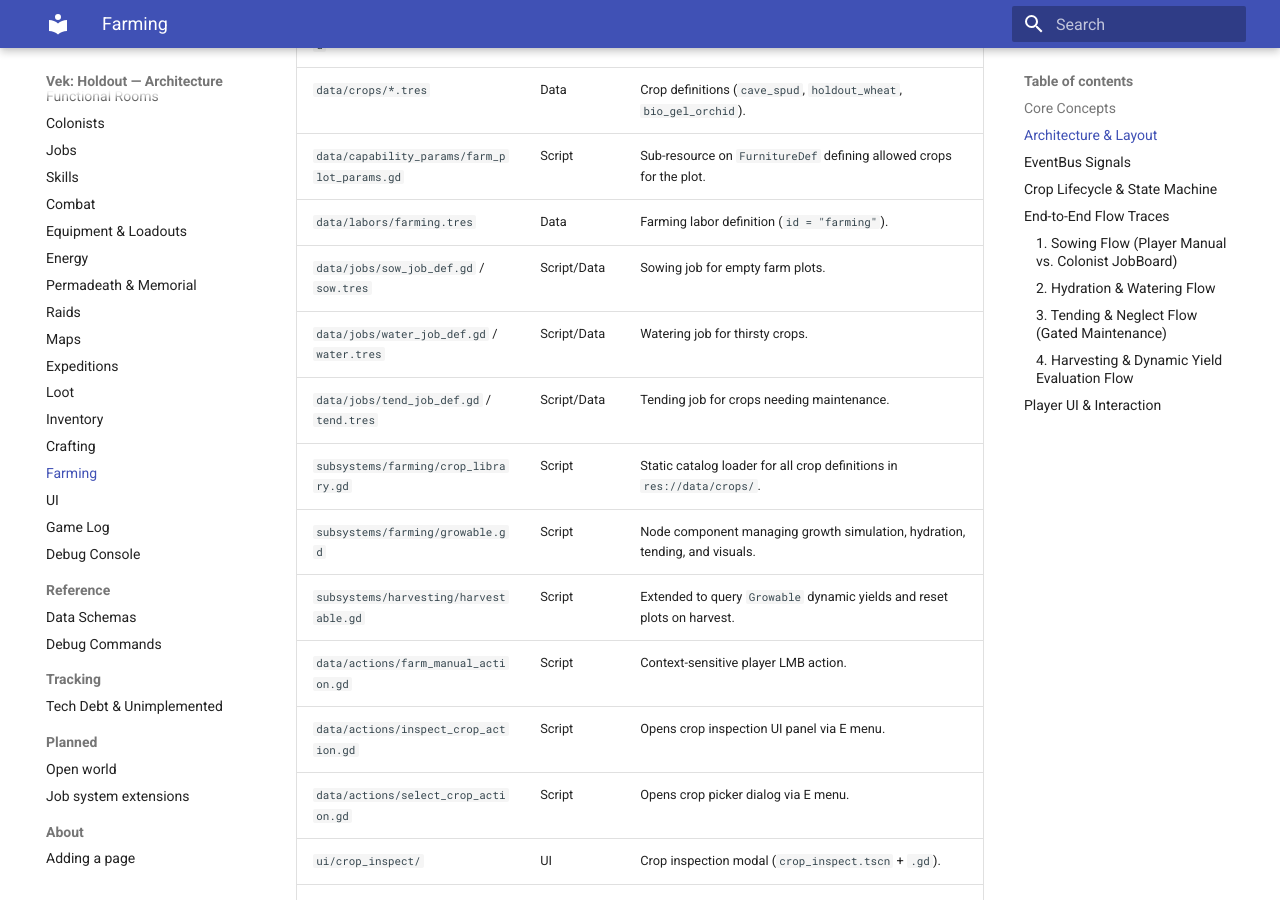
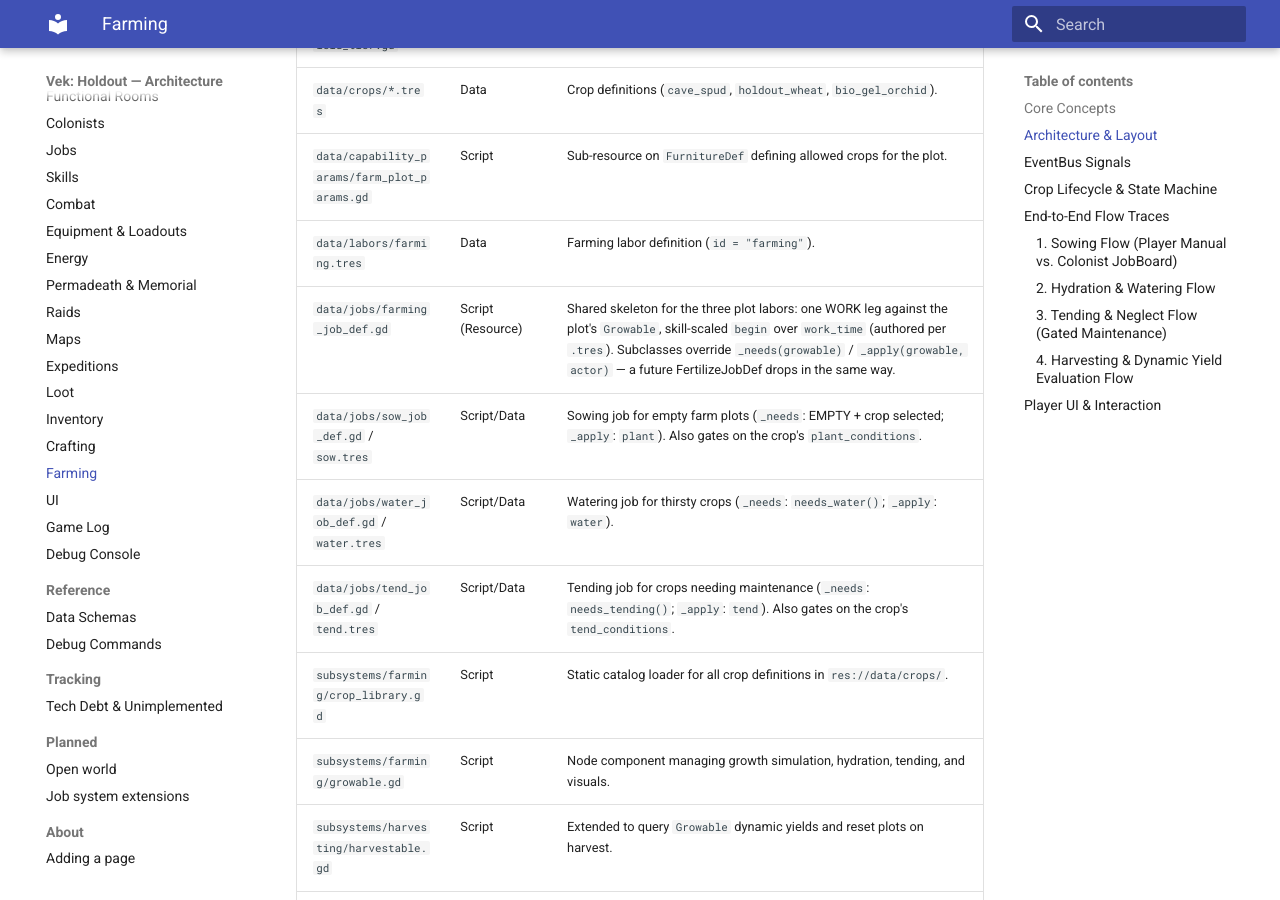
Before and after one commit to gdgonzaga/vek-holdout, an MkDocs documentation site: the page built from docs/architecture/farming.md, in a window 1280 px wide and 900 px high, scrolled down 1125 px. Built offline with MkDocs 1.6.1 and Material for MkDocs 9.7.7, drawn with Linux system fonts in a browser that asks for light colours.

Commit message:
refactor(farming): FarmingJobDef base for Sow/Water/Tend
Sow/Water/Tend JobDefs were 90% copy-paste: byte-identical
_growable_from helpers, identical get_next_leg/begin/should_close
shapes — only the needs-predicate, the completion call, and a base-time
literal differed. Every new plot labor (FertilizeJobDef is deferred in
job-extensions.md) would have added another copy.

FarmingJobDef now owns the shared one-WORK-leg skeleton; the subclasses
override just _needs(growable) and _apply(growable, actor) (plus their
existing meets_requirements condition gates). The base times move from
script literals (2.0/2.0/3.0) into an @export work_time authored in the
.tres files — content values belong in data (AGENTS.md rule 1); a new
test pins the .tres values through the skill-scaled begin.

Note: new class_name registration requires an editor import pass to
reach .godot's global class cache (already run locally).

Affected suites green: farming 11/11, jobs 19/19.

```diff
--- a/docs/architecture/farming.md
+++ b/docs/architecture/farming.md
@@ -27,9 +27,10 @@ Authoring guide for creating new crops: `docs/HOWTO-author-crops.md`.
 | `data/crops/*.tres` | Data | Crop definitions (`cave_spud`, `holdout_wheat`, `bio_gel_orchid`). |
 | `data/capability_params/farm_plot_params.gd` | Script | Sub-resource on `FurnitureDef` defining allowed crops for the plot. |
 | `data/labors/farming.tres` | Data | Farming labor definition (`id = "farming"`). |
-| `data/jobs/sow_job_def.gd` / `sow.tres` | Script/Data | Sowing job for empty farm plots. |
-| `data/jobs/water_job_def.gd` / `water.tres` | Script/Data | Watering job for thirsty crops. |
-| `data/jobs/tend_job_def.gd` / `tend.tres` | Script/Data | Tending job for crops needing maintenance. |
+| `data/jobs/farming_job_def.gd` | Script (Resource) | Shared skeleton for the three plot labors: one WORK leg against the plot's `Growable`, skill-scaled `begin` over `work_time` (authored per `.tres`). Subclasses override `_needs(growable)` / `_apply(growable, actor)` — a future FertilizeJobDef drops in the same way. |
+| `data/jobs/sow_job_def.gd` / `sow.tres` | Script/Data | Sowing job for empty farm plots (`_needs`: EMPTY + crop selected; `_apply`: `plant`). Also gates on the crop's `plant_conditions`. |
+| `data/jobs/water_job_def.gd` / `water.tres` | Script/Data | Watering job for thirsty crops (`_needs`: `needs_water()`; `_apply`: `water`). |
+| `data/jobs/tend_job_def.gd` / `tend.tres` | Script/Data | Tending job for crops needing maintenance (`_needs`: `needs_tending()`; `_apply`: `tend`). Also gates on the crop's `tend_conditions`. |
 | `subsystems/farming/crop_library.gd` | Script | Static catalog loader for all crop definitions in `res://data/crops/`. |
 | `subsystems/farming/growable.gd` | Script | Node component managing growth simulation, hydration, tending, and visuals. |
 | `subsystems/harvesting/harvestable.gd` | Script | Extended to query `Growable` dynamic yields and reset plots on harvest. |
```
Also changed, not shown: 8 other files.
